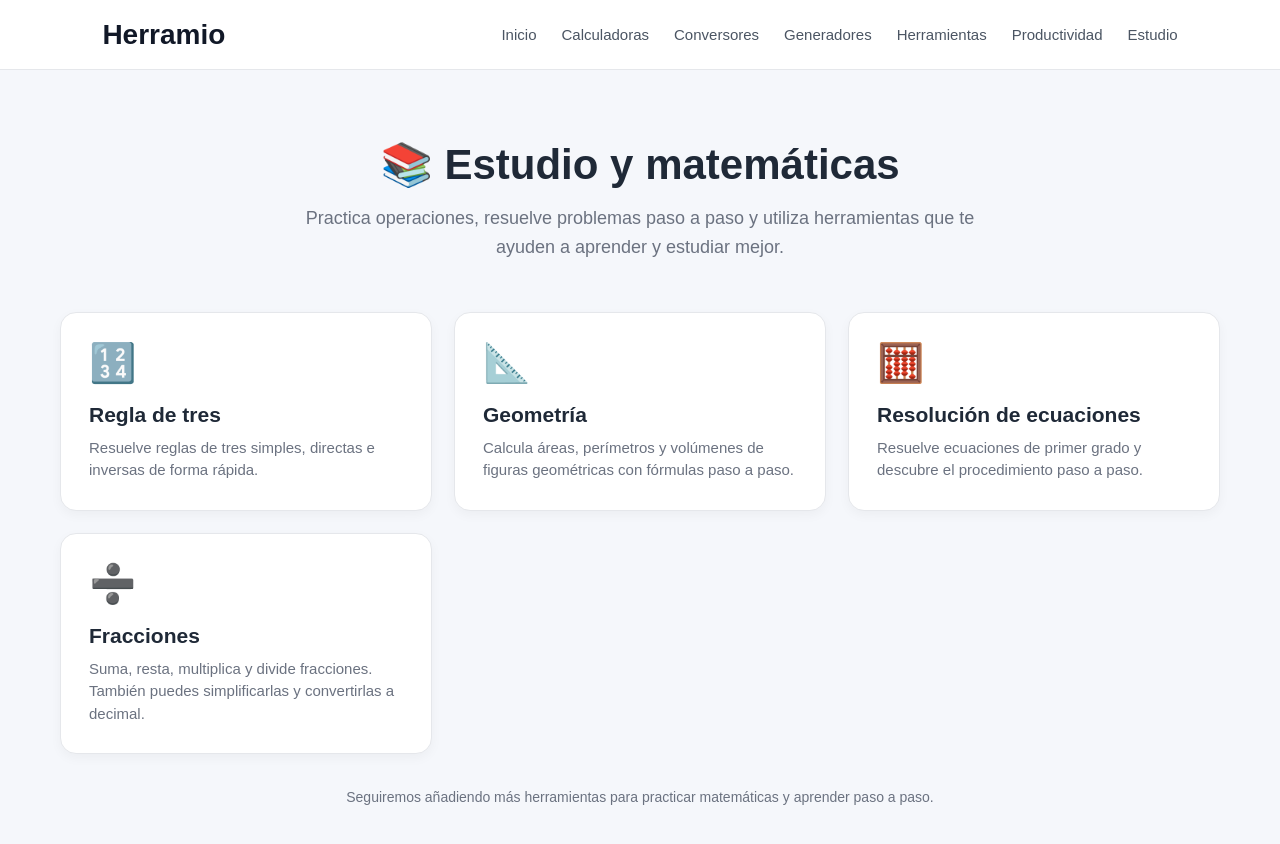
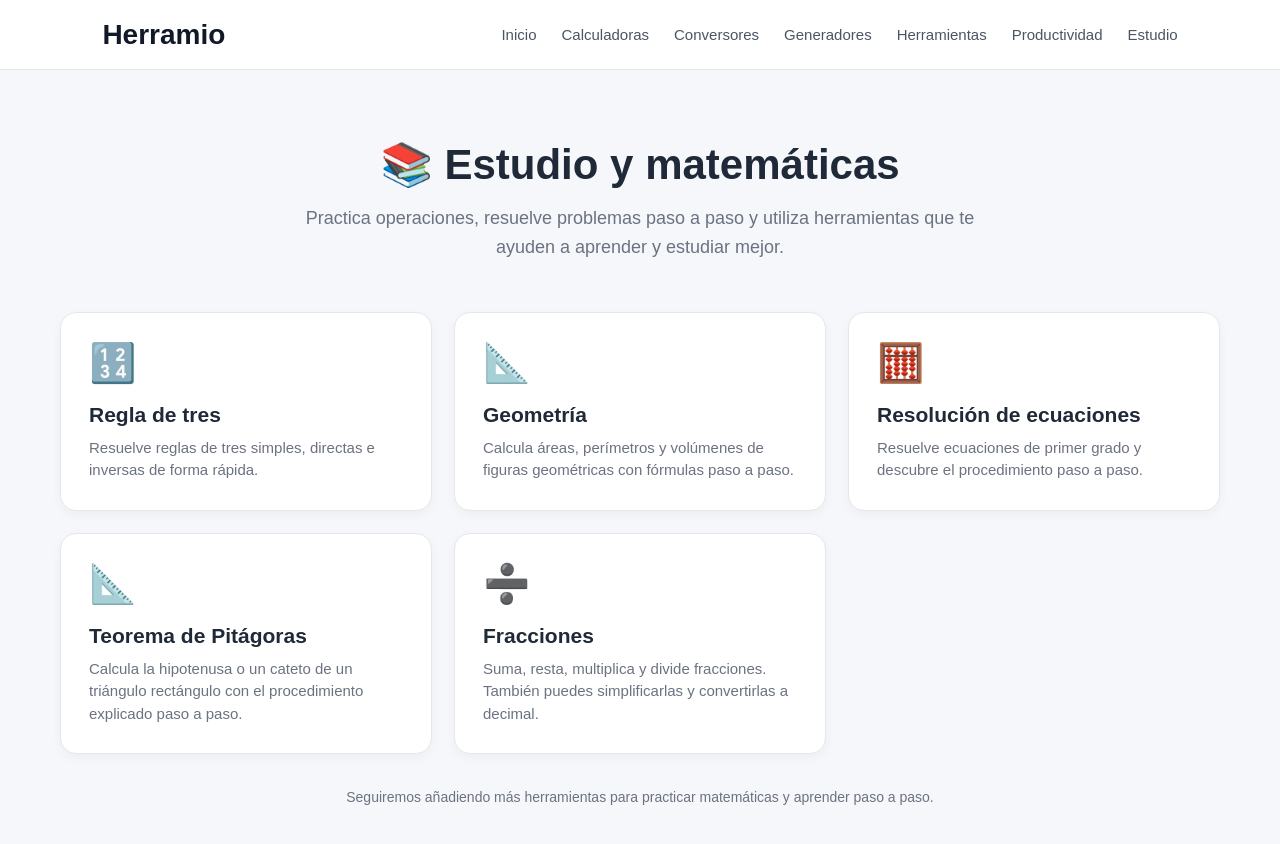
Before and after one commit to zz2703p-sudo/toolbox, a plain HTML site: page estudio.html in a window 1280 px wide. Drawn offline with Linux system fonts and the light colour scheme.

Commit message:
Add Pythagorean theorem to study tools

```diff
--- a/estudio.html
+++ b/estudio.html
@@ -56,6 +56,11 @@
                 <h2>Resolución de ecuaciones</h2>
                 <p>Resuelve ecuaciones de primer grado y descubre el procedimiento paso a paso.</p>
             </a>
+            <a href="pitagoras.html" class="herramienta-card">
+                <div class="herramienta-icono">📐</div>
+                <h2>Teorema de Pitágoras</h2>
+                <p>Calcula la hipotenusa o un cateto de un triángulo rectángulo con el procedimiento explicado paso a paso.</p>
+            </a>
             <a href="fracciones.html" class="herramienta-card">
                 <div class="herramienta-icono">➗</div>
                 <h2>Fracciones</h2>
```
